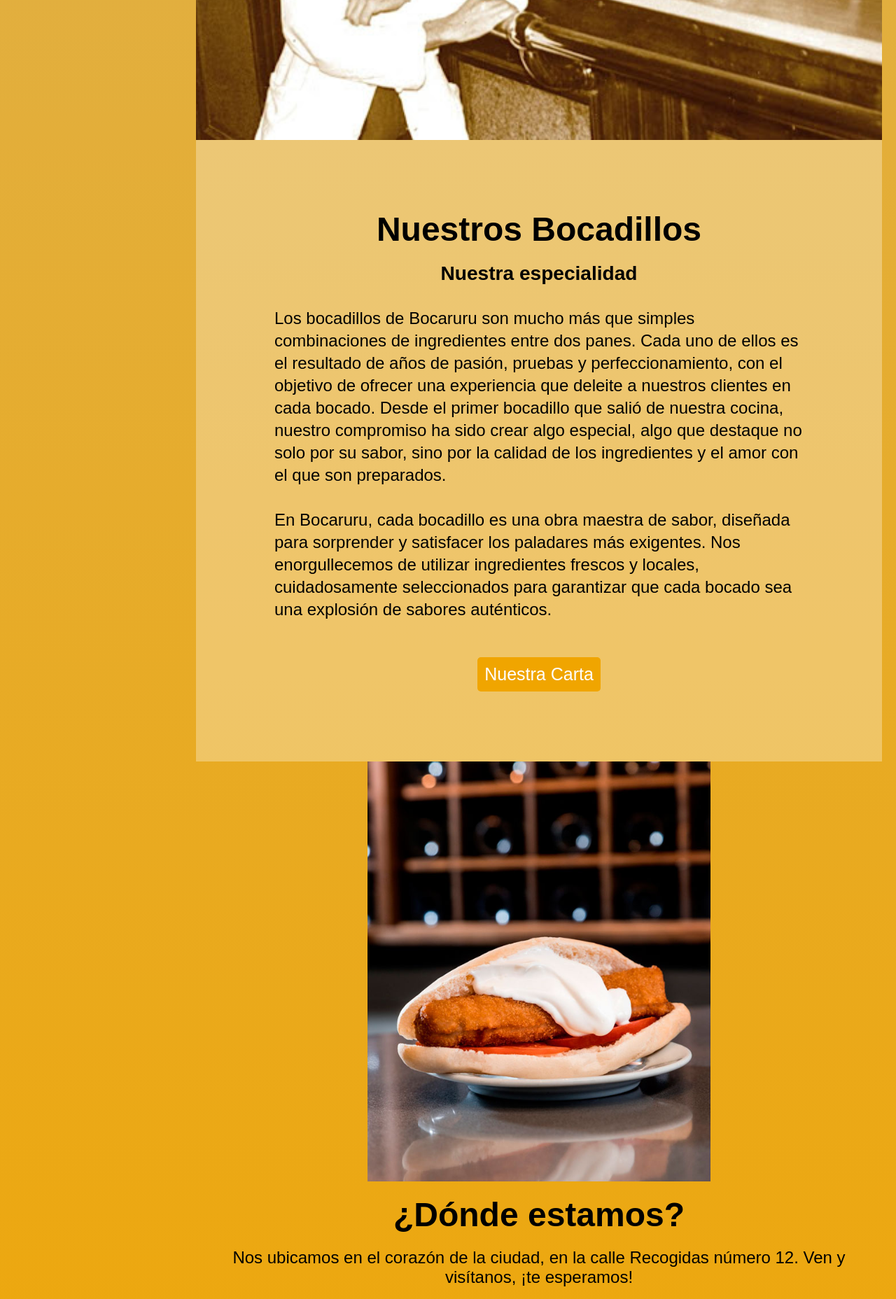
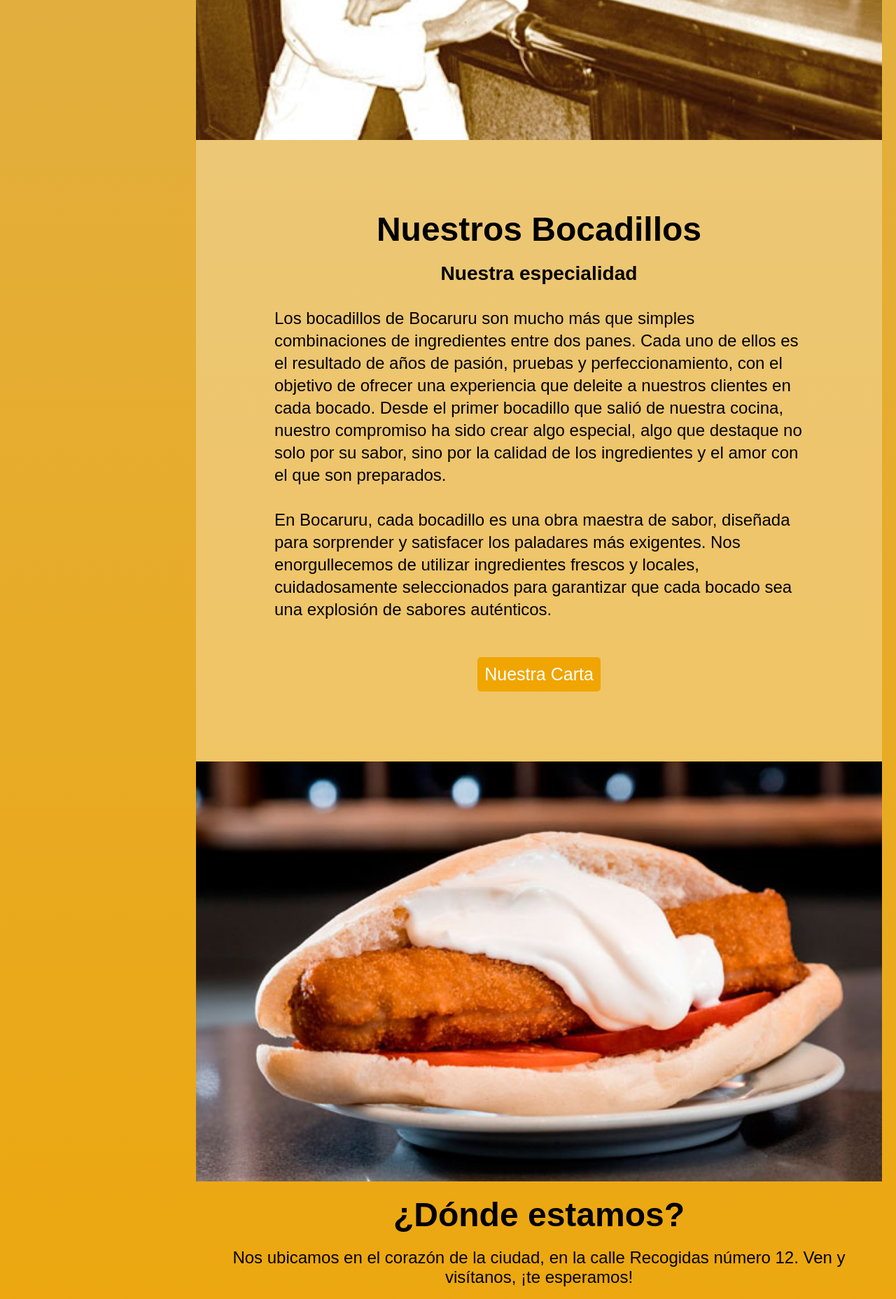
Before and after one commit to Rubenber454/proyecto-fin-de-curso-ruben-main, a PHP site: page / in a window 1280 px wide. Shown: the part 2123-3979 px from the top of the page at 70% size. Run offline with PHP 8.4, Linux system fonts and the light colour scheme.

Commit message:
proyecto acabado

```diff
--- a/index.html
+++ b/index.html
@@ -47,10 +47,10 @@
 
             <div class="carrusel">
                 <div class="slides">
-                    <img src="img/Flamenquin-Aliatar.jpg" alt="Bocadillo 1" class="slide img-principal">
-                    <img src="img-bocadillos/Bocadillo-tortilla-Aliatar.jpg" alt="Bocadillo 2" class="slide img-principal">
-                    <img src="img-bocadillos/Montijano-Aliatar.jpg" alt="Bocadillo 3" class="slide img-principal">
-                    <img src="img-bocadillos/Nivero-Aliatar.jpg" alt="Bocadillo 4" class="slide img-principal">
+                    <img src="img/Flamenquin-Aliatar.jpg" alt="Bocadillo 1" class="slide">
+                    <img src="img-bocadillos/Bocadillo-tortilla-Aliatar.jpg" alt="Bocadillo 2" class="slide ">
+                    <img src="img-bocadillos/Montijano-Aliatar.jpg" alt="Bocadillo 3" class="slide ">
+                    <img src="img-bocadillos/Nivero-Aliatar.jpg" alt="Bocadillo 4" class="slide ">
                 </div>
             </div>
             <div class="div-historia">
@@ -80,10 +80,10 @@
     </div>
     <footer>
         <p>Copyright © 2024 Bocarurus</p>
-        <a href="#"><i class="fa fa-facebook icono" aria-hidden="true" ></i>
+        <a href="https://www.facebook.com/?locale=es_ES"><i class="fa fa-facebook icono" aria-hidden="true" ></i>
         </a>
-        <a href="#"><i class="fa fa-instagram icono" aria-hidden="true"></i></a>
-        <a href="#"><i class="fa fa-twitter icono" aria-hidden="true"></i></a>
+        <a href="https://www.instagram.com/"><i class="fa fa-instagram icono" aria-hidden="true"></i></a>
+        <a href="https://x.com/?lang=es"><i class="fa fa-twitter icono" aria-hidden="true"></i></a>
     </footer>
 
     <script src="script.js"></script>
--- a/styles/estilos.css
+++ b/styles/estilos.css
@@ -208,6 +208,12 @@
     text-align: center;
 }
 
+.icono{
+    font-size: 1.5rem;
+    margin: 0.5rem;
+    color: white;
+}
+
 @media (max-width: 1672px){
     /* Asegura que el menú hamburguesa esté visible */
     .nav-toggle {
@@ -233,6 +239,9 @@
 
     .img-principal,
     .div-historia {
+        width: 100%;
+    }
+    .carrusel{
         width: 100%;
     }
 }
```
